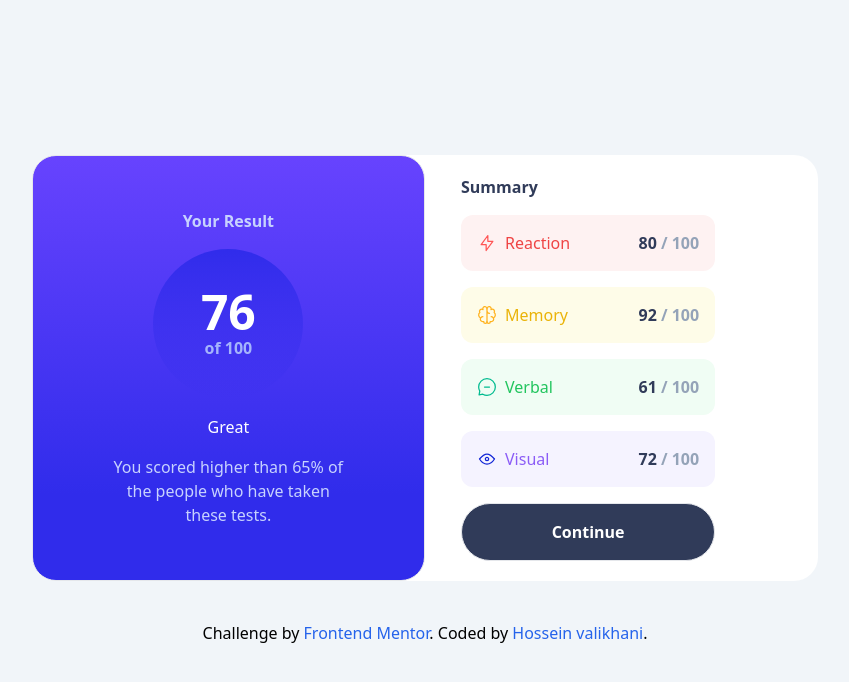
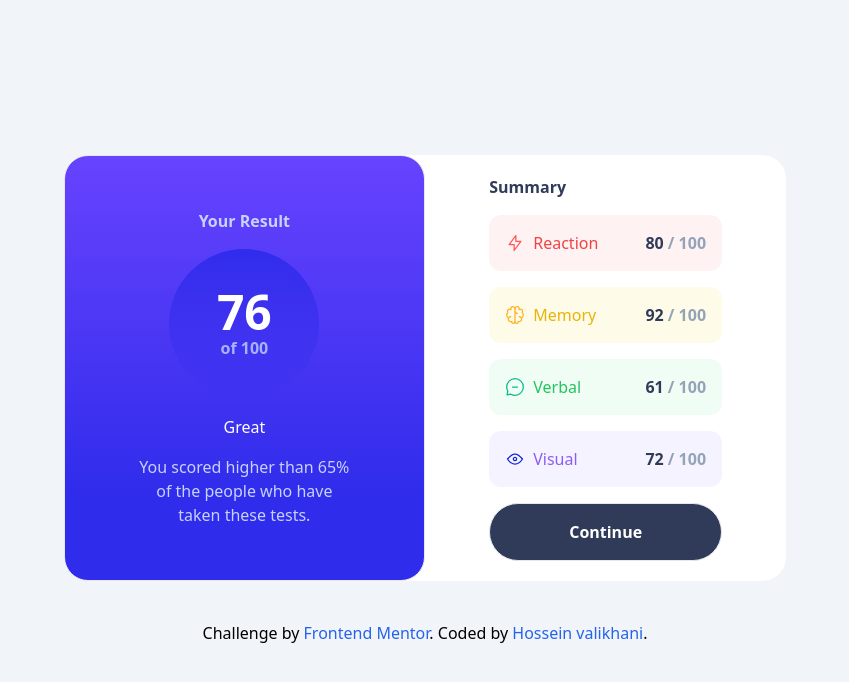
Before and after one commit to hosseinvalikhani/results-summary-component, a plain HTML site: page index.html in a window 1280 px wide. Shown: the whole page, without its empty margins (215-1064 px from the left). Drawn offline with nearby package versions, Linux system fonts and the light colour scheme.

Commit message:
index.html

```diff
--- a/index.html
+++ b/index.html
@@ -34,7 +34,7 @@ shadow-md shadow-black">
   <span class="w-3/5 md:w-3/5 mx-auto text-indigo-200">  You scored higher than 65% of the people who have taken these tests.
   </span>
   </div>
-  <div class="flex flex-col p-1 my-4 mx-8 gap-4  md:w-1/3 item-center
+  <div class="flex flex-col p-1 my-4 mx-auto gap-4  md:w-1/3 item-center
   bg-white">
   <h2 class="text-left text-[#303B59] font-bold">
   Summary
```
